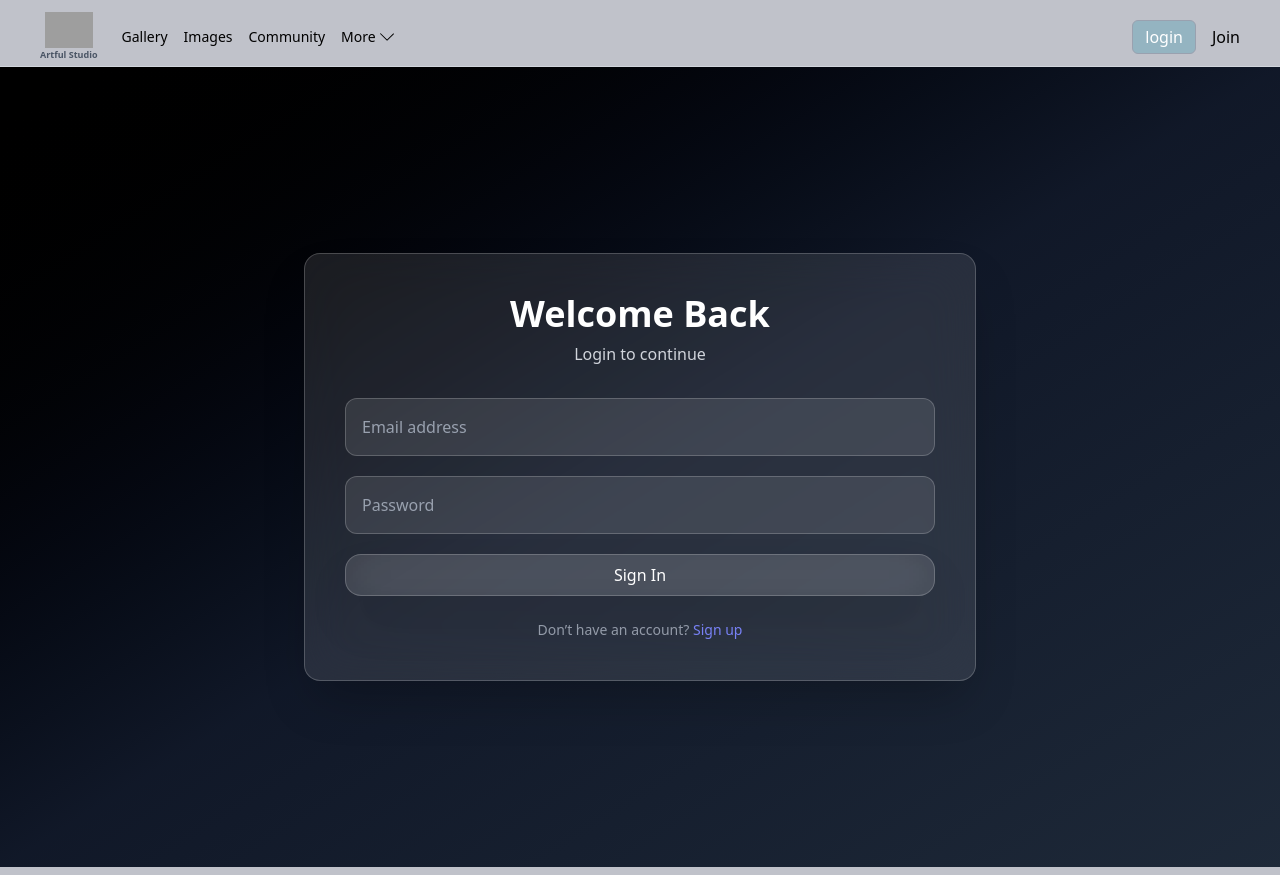
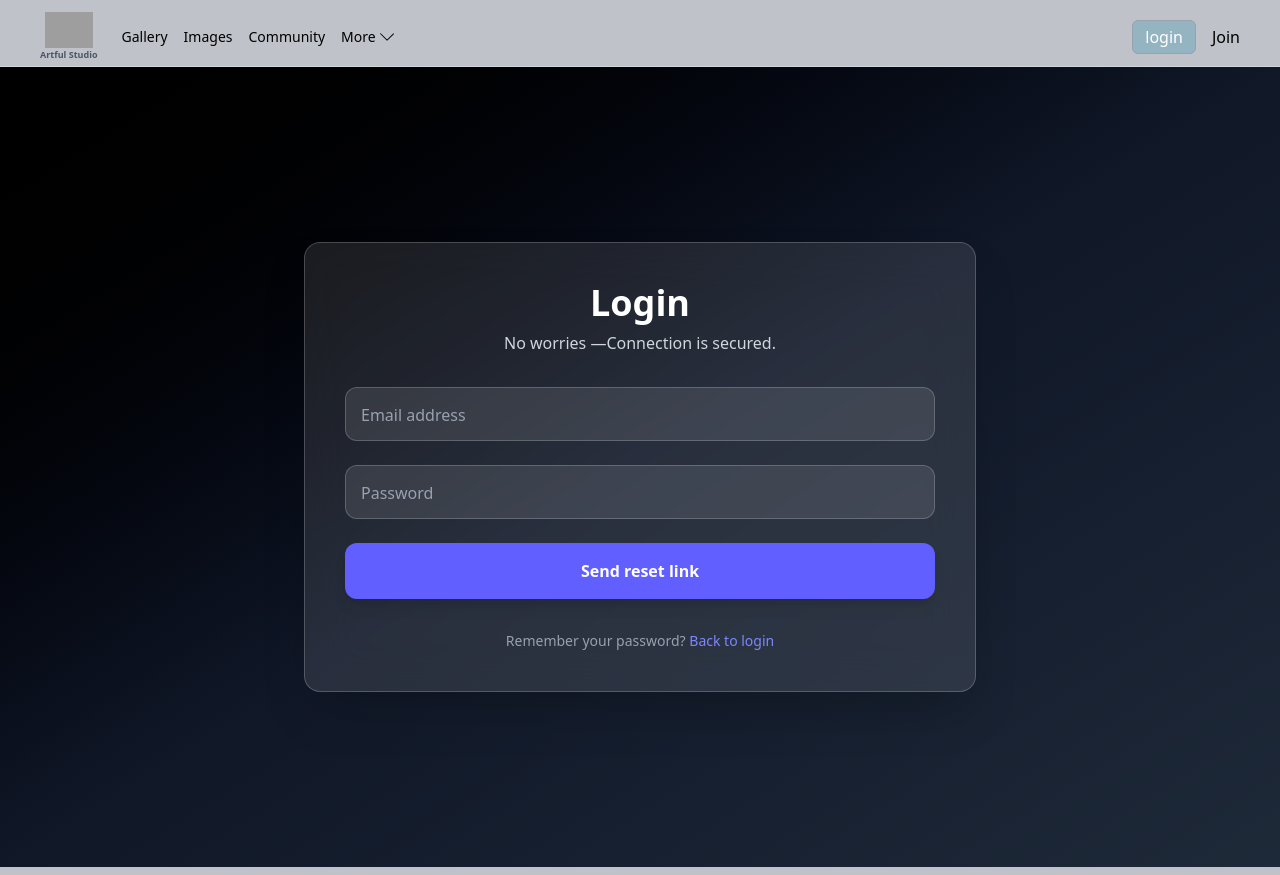
Before and after one commit to phoenix-da-phenom/artful-studio, a Next.js app: page /login in a window 1280 px wide. Built offline with nearby package versions, Linux system fonts and the light colour scheme; grey boxes are pictures that could not be loaded.

Commit message:
All auth features added

```diff
--- a/app/(auth)/login/page.tsx
+++ b/app/(auth)/login/page.tsx
@@ -1,11 +1,11 @@
 "use client";
 
 import { motion } from "framer-motion";
-import Link from "next/link";
 import { useState } from "react";
 
-export default function LoginPage() {
+export default function ForgotPasswordPage() {
   const [loading, setLoading] = useState(false);
+  const [sent, setSent] = useState(false);
 
   const handleSubmit = (e: React.FormEvent<HTMLFormElement>) => {
     e.preventDefault();
@@ -13,128 +13,191 @@ export default function LoginPage() {
 
     setTimeout(() => {
       setLoading(false);
-      alert("Logged in 🎉");
+      setSent(true);
     }, 2000);
   };
 
   return (
-    <div className="min-h-screen flex items-center justify-center bg-gradient-to-br from-black via-gray-900 to-gray-800 px-4 sm:px-6">
-      {/* Card */}
+    <div className="min-h-screen flex items-center justify-center bg-gradient-to-br from-black via-gray-900 to-gray-800 px-4">
       <motion.div
         initial={{ opacity: 0, y: 40 }}
         animate={{ opacity: 1, y: 0 }}
         transition={{ duration: 0.6, ease: "easeOut" }}
         className="
           w-full
-         max-w-none sm:max-w-xl lg:max-w-2xl
+          sm:max-w-xl
+          lg:max-w-2xl
           bg-white/10 backdrop-blur-xl
           border border-white/20
           rounded-2xl
-          p-5 sm:p-8 lg:p-10
+          p-6 sm:p-10
           shadow-2xl
         "
       >
         {/* Header */}
-        <motion.h1
-          initial={{ opacity: 0, y: -10 }}
-          animate={{ opacity: 1, y: 0 }}
+        <motion.div
+          initial={{ opacity: 0 }}
+          animate={{ opacity: 1 }}
           transition={{ delay: 0.2 }}
-          className="text-2xl sm:text-3xl lg:text-4xl font-bold text-white text-center"
+          className="text-center"
         >
-          Welcome Back
-        </motion.h1>
+          <h1 className="text-2xl sm:text-3xl lg:text-4xl font-bold text-white">
+           Login
+          </h1>
+          <p className="text-gray-300 mt-2 text-sm sm:text-base">
+            No worries —Connection is secured.
+          </p>
+        </motion.div>
 
-        <p className="text-gray-300 text-center mt-2 text-sm sm:text-base">
-          Login to continue
-        </p>
-
-        {/* Form */}
-        <form onSubmit={handleSubmit} className="mt-8 space-y-4 sm:space-y-5">
+        {/* Content */}
+        {!sent ? (
+          <form onSubmit={handleSubmit} className="mt-8 space-y-6">
             {/* Email */}
             <motion.div
               initial={{ opacity: 0, x: -20 }}
               animate={{ opacity: 1, x: 0 }}
               transition={{ delay: 0.3 }}
+              className="relative"
             >
               <input
                 type="email"
                 required
-              placeholder="Email address"
+                placeholder=" "
                 className="
+                  peer
                   w-full
-                px-4 py-3 sm:py-4
+                  px-4 pt-5 pb-2
                   rounded-xl
                   bg-white/10
                   text-white
-                placeholder-gray-400
+                  border border-white/20
                   outline-none
-                border border-white/20
                   focus:border-indigo-400
                   focus:ring-2 focus:ring-indigo-400/40
                   transition
                 "
               />
+
+              <label
+                className="
+                  absolute
+                  left-4
+                  top-4
+                  text-gray-400
+                  pointer-events-none
+                  transition-all
+                  peer-placeholder-shown:top-4
+                  peer-placeholder-shown:text-base
+                  peer-focus:top-1
+                  peer-focus:text-xs
+                  peer-focus:text-indigo-400
+                  peer-not-placeholder-shown:top-1
+                  peer-not-placeholder-shown:text-xs
+                  peer-not-placeholder-shown:text-indigo-400
+                "
+              >
+                Email address
+              </label>
             </motion.div>
 
-          {/* Password */}
+
   <motion.div
-            initial={{ opacity: 0, x: 20 }}
+              initial={{ opacity: 0, x: -20 }}
               animate={{ opacity: 1, x: 0 }}
-            transition={{ delay: 0.4 }}
+              transition={{ delay: 0.3 }}
+              className="relative"
             >
               <input
                 type="password"
                 required
-              placeholder="Password"
+                placeholder=" "
                 className="
+                  peer
                   w-full
-                px-4 py-3 sm:py-4
+                  px-4 pt-5 pb-2
                   rounded-xl
                   bg-white/10
                   text-white
-                placeholder-gray-400
+                  border border-white/20
                   outline-none
-                border border-white/20
                   focus:border-indigo-400
                   focus:ring-2 focus:ring-indigo-400/40
                   transition
                 "
               />
+
+              <label
+                className="
+                  absolute
+                  left-4
+                  top-4
+                  text-gray-400
+                  pointer-events-none
+                  transition-all
+                  peer-placeholder-shown:top-4
+                  peer-placeholder-shown:text-base
+                  peer-focus:top-1
+                  peer-focus:text-xs
+                  peer-focus:text-indigo-400
+                  peer-not-placeholder-shown:top-1
+                  peer-not-placeholder-shown:text-xs
+                  peer-not-placeholder-shown:text-indigo-400
+                "
+              >
+                Password
+              </label>
             </motion.div>
-
             {/* Button */}
             <motion.button
-            initial={{ opacity: 0, y: 40 }}
-            animate={{ opacity: 1, y: 0 }}
-            transition={{ duration: 0.6, ease: "easeOut" }}
+              whileHover={{ scale: 1.03 }}
+              whileTap={{ scale: 0.95 }}
+              disabled={loading}
               className="
                 w-full
-    max-w-none
-    sm:max-w-xl
-    lg:max-w-2xl
-    bg-white/10 backdrop-blur-xl
-    border border-white/20
-    rounded-2xl
-    p-6 sm:p-8 lg:p-2
-    shadow-2xl
+                py-3 sm:py-4
+                rounded-xl
+                bg-indigo-500
                 text-white
+                font-semibold
+                shadow-lg
+                hover:bg-indigo-600
+                transition
+                disabled:opacity-70
               "
             >
-            {loading ? "Signing in..." : "Sign In"}
+              {loading ? "Sending link..." : "Send reset link"}
             </motion.button>
           </form>
+        ) : (
+          /* Success State */
+          <motion.div
+            initial={{ opacity: 0, scale: 0.95 }}
+            animate={{ opacity: 1, scale: 1 }}
+            transition={{ duration: 0.4 }}
+            className="mt-10 text-center"
+          >
+            <div className="mx-auto mb-4 flex h-16 w-16 items-center justify-center rounded-full bg-indigo-500/20">
+              <span className="text-2xl">📧</span>
+            </div>
+            <h2 className="text-xl font-semibold text-white">
+              Check your email
+            </h2>
+            <p className="text-gray-300 mt-2 text-sm sm:text-base">
+              We’ve sent a password reset link to your inbox.
+            </p>
+          </motion.div>
+        )}
 
         {/* Footer */}
         <motion.p
           initial={{ opacity: 0 }}
           animate={{ opacity: 1 }}
           transition={{ delay: 0.6 }}
-          className="text-gray-400 text-center text-sm mt-6"
+          className="text-gray-400 text-center text-sm mt-8"
         >
-          Don’t have an account?{" "}
+          Remember your password?{" "}
           <span className="text-indigo-400 cursor-pointer hover:underline">
-            <Link href="/login"/>
-            Sign up
+            Back to login
           </span>
         </motion.p>
       </motion.div>
--- a/app/(auth)/register/page.tsx
+++ b/app/(auth)/register/page.tsx
@@ -1,19 +1,106 @@
-import React from "react";
+"use client";
 
-export default async function page() {
-  await new Promise ((resolve)=>{
-    setTimeout(()=>{
-      resolve("intentional delay")
-    }, 1200)
-  })
+import React, { useState, useEffect } from "react";
+import { motion } from "framer-motion";
+
+export default function Page() {
+  const [loading, setLoading] = useState(false);
+  const [sent, setSent] = useState(false);
+  const [pageReady, setPageReady] = useState(false);
+
+  // Intentional delay (safe for client components)
+  useEffect(() => {
+    const timer = setTimeout(() => {
+      setPageReady(true);
+    }, 1200);
+
+    return () => clearTimeout(timer);
+  }, []);
+
+  const handleSubmit = (e: React.FormEvent<HTMLFormElement>) => {
+    e.preventDefault();
+    setLoading(true);
+
+    setTimeout(() => {
+      setLoading(false);
+      setSent(true);
+    }, 2000);
+  };
+
+  if (!pageReady) {
+    return (
+      <div className="min-h-screen flex items-center justify-center bg-black text-white">
+        Loading...
+      </div>
+    );
+  }
+
   return (
-    <div>
-      <div>
-        <input type="text" />
-        <input type="password" placeholder="Enter password" />
-          <input type="password" placeholder="Enter password" />
-        <button type="submit" />
-      </div>
+    <div className="min-h-screen flex items-center justify-center bg-gradient-to-br from-black via-gray-900 to-gray-800 px-4">
+      <motion.div
+        initial={{ opacity: 0, y: 40 }}
+        animate={{ opacity: 1, y: 0 }}
+        transition={{ duration: 0.6, ease: "easeOut" }}
+        className="w-full sm:max-w-xl lg:max-w-2xl bg-white/10 backdrop-blur-xl border border-white/20 rounded-2xl p-6 sm:p-10 shadow-2xl"
+      >
+        {/* Header */}
+        <div className="text-center">
+          <h1 className="text-2xl sm:text-3xl lg:text-4xl font-bold text-white">
+            Register Now
+          </h1>
+          <p className="text-gray-300 mt-2 text-sm sm:text-base">
+            No worries — we’ll send you a reset link.
+          </p>
+        </div>
+
+        {!sent ? (
+          <form onSubmit={handleSubmit} className="mt-8 space-y-6">
+            <div className="relative">
+              <input
+                type="email"
+                required
+                placeholder=" "
+                className="peer w-full px-4 pt-5 pb-2 rounded-xl bg-white/10 text-white border border-white/20 outline-none focus:border-indigo-400 focus:ring-2 focus:ring-indigo-400/40 transition"
+              />
+              <label className="absolute left-4 top-4 text-gray-400 pointer-events-none transition-all peer-placeholder-shown:top-4 peer-placeholder-shown:text-base peer-focus:top-1 peer-focus:text-xs peer-focus:text-indigo-400 peer-not-placeholder-shown:top-1 peer-not-placeholder-shown:text-xs peer-not-placeholder-shown:text-indigo-400">
+                Email address
+              </label>
+            </div>
+
+            <motion.button
+              whileHover={{ scale: 1.03 }}
+              whileTap={{ scale: 0.95 }}
+              disabled={loading}
+              className="w-full py-3 sm:py-4 rounded-xl bg-indigo-500 text-white font-semibold shadow-lg hover:bg-indigo-600 transition disabled:opacity-70"
+            >
+              {loading ? "Sending link..." : "Send reset link"}
+            </motion.button>
+          </form>
+        ) : (
+          <motion.div
+            initial={{ opacity: 0, scale: 0.95 }}
+            animate={{ opacity: 1, scale: 1 }}
+            className="mt-10 text-center"
+          >
+            <div className="mx-auto mb-4 flex h-16 w-16 items-center justify-center rounded-full bg-indigo-500/20">
+              <span className="text-2xl">📧</span>
+            </div>
+            <h2 className="text-xl font-semibold text-white">
+              Check your email
+            </h2>
+            <p className="text-gray-300 mt-2 text-sm sm:text-base">
+              We’ve sent a password reset link to your inbox.
+            </p>
+          </motion.div>
+        )}
+
+        <p className="text-gray-400 text-center text-sm mt-8">
+          Remember your password?{" "}
+          <span className="text-indigo-400 cursor-pointer hover:underline">
+            Back to login
+          </span>
+        </p>
+      </motion.div>
     </div>
   );
 }
```
Also changed, not shown: app/(auth)/forgot-password/page.tsx (renamed from app/(auth)/forgot-password/forgotPassword.tsx). Lines whose indentation alone changed are shown as unchanged.
